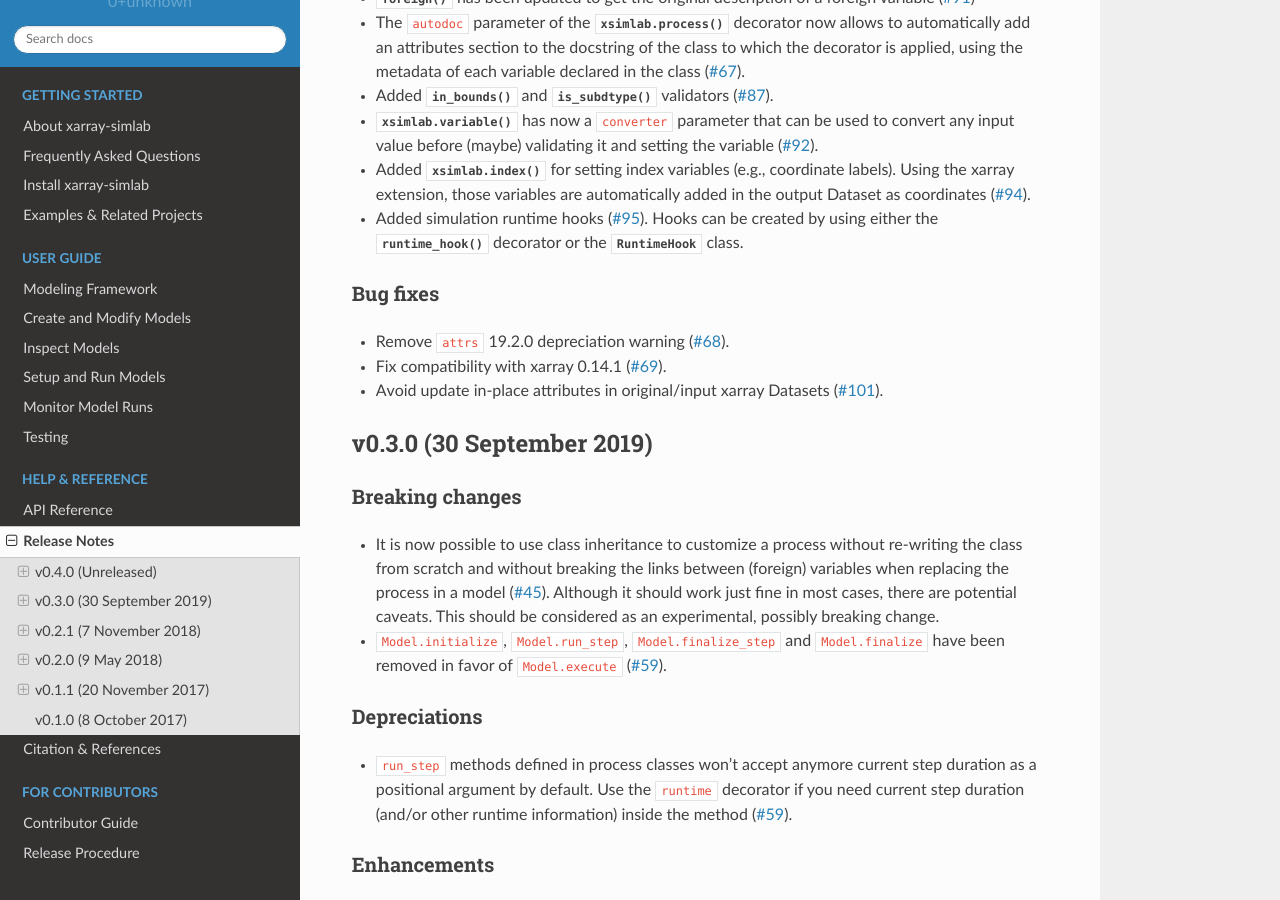
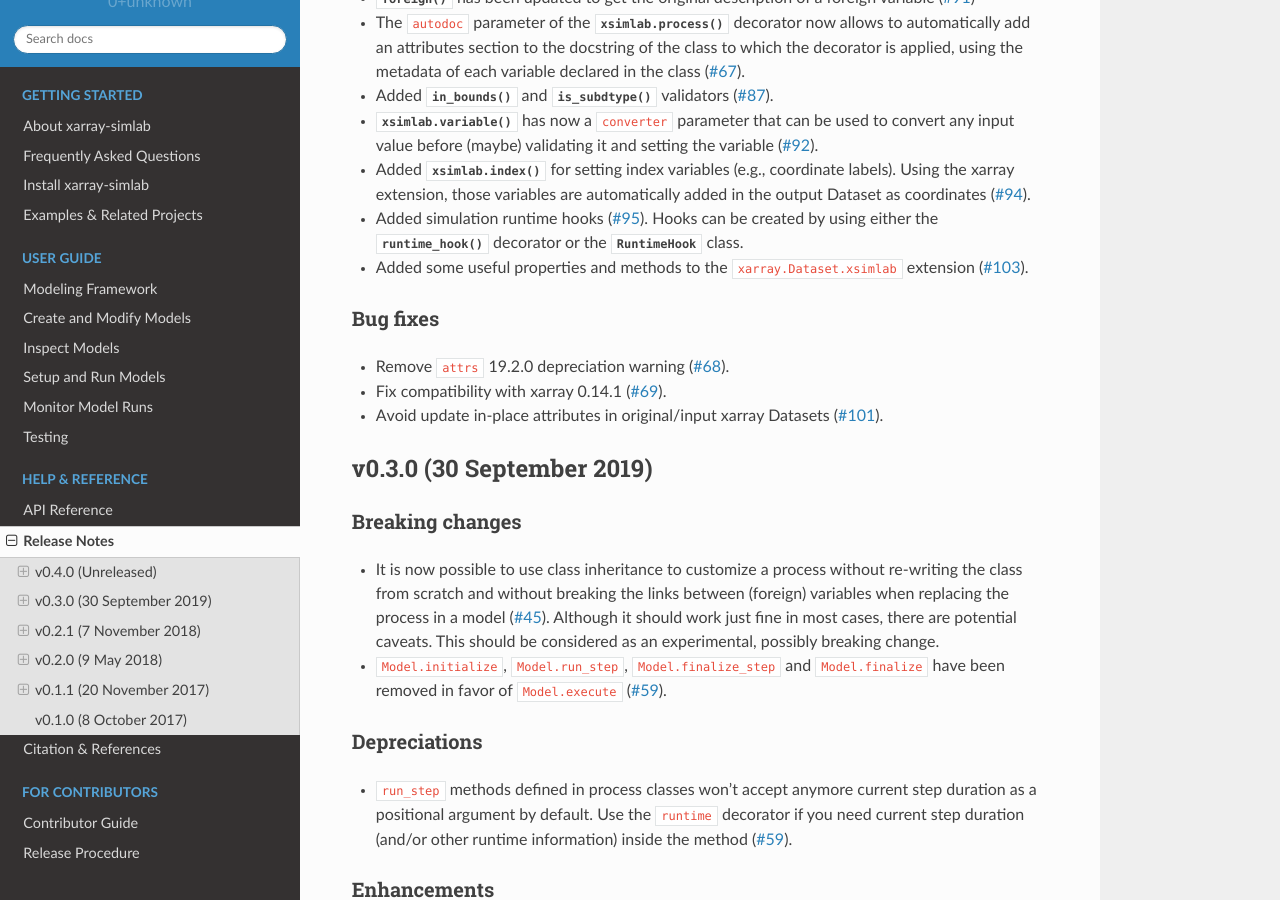
Before and after one commit to xarray-contrib/xarray-simlab, a Sphinx documentation site: the page built from doc/whats_new.rst, in a window 1280 px wide and 900 px high, scrolled down 991 px. Built offline with Sphinx 7.4.7 and the Read the Docs theme 2.0.0, drawn with Linux system fonts in a browser that asks for light colours; the version number could not be read and is left out.

Commit message:
update release notes

```diff
--- a/doc/whats_new.rst
+++ b/doc/whats_new.rst
@@ -66,6 +66,8 @@ Enhancements
 - Added simulation runtime hooks (:issue:`95`). Hooks can be created by using
   either the :func:`~xsimlab.runtime_hook` decorator or the
   :class:`~xsimlab.RuntimeHook` class.
+- Added some useful properties and methods to the ``xarray.Dataset.xsimlab``
+  extension (:issue:`103`).
 
 Bug fixes
 ~~~~~~~~~
```
